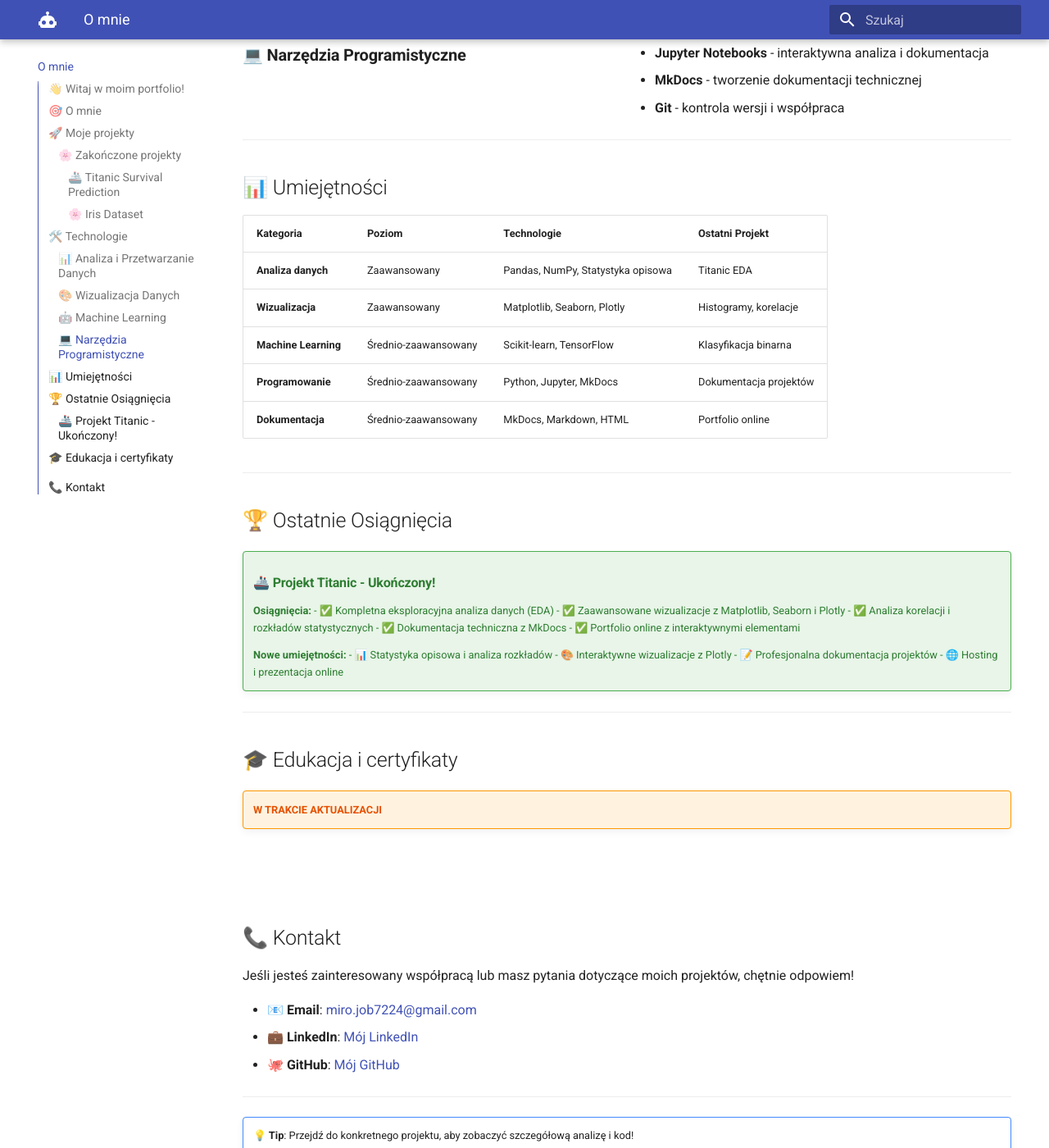
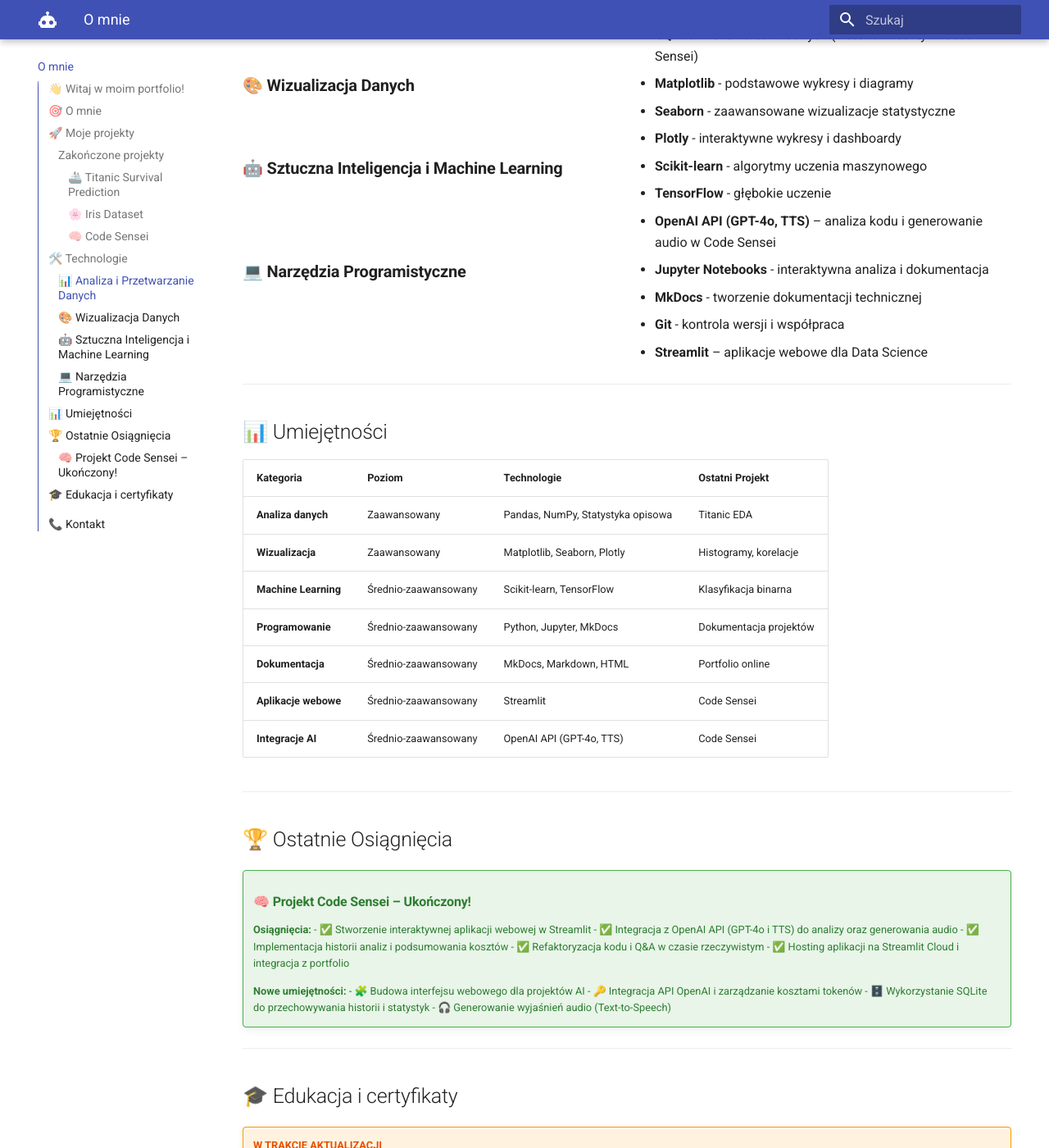
Before and after one commit to Miroslaw7224/My_Ai_Portfolio, an MkDocs documentation site: the page built from docs/index.md, in a window 1280 px wide and 1400 px high, scrolled down 1408 px. Shown: the whole window at 82% size. Built offline with MkDocs 1.6.1 and Material for MkDocs 9.7.7, drawn with Linux system fonts in a browser that asks for light colours; the version menu is left out; some of the changed text lies outside the part shown.

Commit message:
Dodano projekt Code Sensei

```diff
--- a/docs/index.md
+++ b/docs/index.md
@@ -22,7 +22,7 @@
 
 ## 🚀 Moje projekty
 
-### 🌸 **Zakończone projekty**
+### **Zakończone projekty**
 
 #### 🚢 Titanic Survival Prediction
 
@@ -44,7 +44,15 @@
 
 </div>
 
+#### 🧠 Code Sensei
 
+<div class="admonition note" markdown style="background-color: #e3f2fd !important; border-color: #2196f3 !important; color: #1565c0 !important;">
+
+**Interaktywna aplikacja webowa do analizy i refaktoryzacji kodu z użyciem AI**
+
+[**Zobacz projekt →**](Code_sensei/code_sensei.md)
+
+</div>
 ---
 
 ## 🛠️ Technologie
@@ -56,20 +64,24 @@
 - **Pandas** - analiza i manipulacja danych
 - **NumPy** - obliczenia numeryczne
 - **Statystyka opisowa** - analiza rozkładów i korelacji
+- **SQLite** – lokalna baza danych (historia i koszty w Code Sensei)
 
 ### 🎨 **Wizualizacja Danych**
 - **Matplotlib** - podstawowe wykresy i diagramy
 - **Seaborn** - zaawansowane wizualizacje statystyczne
 - **Plotly** - interaktywne wykresy i dashboardy
 
-### 🤖 **Machine Learning**
+### 🤖 **Sztuczna Inteligencja i Machine Learning**
 - **Scikit-learn** - algorytmy uczenia maszynowego
 - **TensorFlow** - głębokie uczenie
+- **OpenAI API (GPT-4o, TTS)** – analiza kodu i generowanie audio w Code Sensei
+
 
 ### 💻 **Narzędzia Programistyczne**
 - **Jupyter Notebooks** - interaktywna analiza i dokumentacja
 - **MkDocs** - tworzenie dokumentacji technicznej
 - **Git** - kontrola wersji i współpraca
+- **Streamlit** – aplikacje webowe dla Data Science
 
 </div>
 
@@ -84,6 +96,9 @@
 | **Machine Learning** | Średnio-zaawansowany | Scikit-learn, TensorFlow | Klasyfikacja binarna |
 | **Programowanie** | Średnio-zaawansowany | Python, Jupyter, MkDocs | Dokumentacja projektów |
 | **Dokumentacja** | Średnio-zaawansowany | MkDocs, Markdown, HTML | Portfolio online |
+| **Aplikacje webowe** | Średnio-zaawansowany | Streamlit | Code Sensei |
+| **Integracje AI** | Średnio-zaawansowany | OpenAI API (GPT-4o, TTS) | Code Sensei |
+
 
 ---
 
@@ -91,20 +106,20 @@
 
 <div class="admonition success" markdown style="background-color: #e8f5e8 !important; border-color: #4caf50 !important; color: #2e7d32 !important;">
 
-### 🚢 **Projekt Titanic - Ukończony!**
+### 🧠 **Projekt Code Sensei – Ukończony!**
 
 **Osiągnięcia:**
-- ✅ Kompletna eksploracyjna analiza danych (EDA)
-- ✅ Zaawansowane wizualizacje z Matplotlib, Seaborn i Plotly
-- ✅ Analiza korelacji i rozkładów statystycznych
-- ✅ Dokumentacja techniczna z MkDocs
-- ✅ Portfolio online z interaktywnymi elementami
+- ✅ Stworzenie interaktywnej aplikacji webowej w Streamlit
+- ✅ Integracja z OpenAI API (GPT-4o i TTS) do analizy oraz generowania audio
+- ✅ Implementacja historii analiz i podsumowania kosztów
+- ✅ Refaktoryzacja kodu i Q&A w czasie rzeczywistym
+- ✅ Hosting aplikacji na Streamlit Cloud i integracja z portfolio
 
 **Nowe umiejętności:**
-- 📊 Statystyka opisowa i analiza rozkładów
-- 🎨 Interaktywne wizualizacje z Plotly
-- 📝 Profesjonalna dokumentacja projektów
-- 🌐 Hosting i prezentacja online
+- 🧩 Budowa interfejsu webowego dla projektów AI
+- 🔑 Integracja API OpenAI i zarządzanie kosztami tokenów
+- 🗄️ Wykorzystanie SQLite do przechowywania historii i statystyk
+- 🎧 Generowanie wyjaśnień audio (Text-to-Speech)
 
 </div>
 
--- a/mkdocs.yml
+++ b/mkdocs.yml
@@ -22,6 +22,7 @@
     - search.share
     - content.code.annotate
     - content.tabs.link
+    - content.image.zoom
   palette:
     - scheme: default
       primary: "#000000"
@@ -41,6 +42,7 @@
 - O mnie: index.md
 - Obecne projekty: obecne-projekty.md
 - Zakończone projekty:
+  - Code Sensei : Code_sensei/code_sensei.md
   - Titanic: Titanic/index.md
   - Iris: Iris/index.md
 markdown_extensions:
@@ -64,3 +66,7 @@
 
 plugins:
   - search
+
+extra:
+  version:
+    provider: mike
```
Also changed, not shown: docs/Code_sensei/code_sensei.md (added, +173 -0 lines), docs/images/Code_sensei_1.jpg (added), docs/images/Code_sensei_2.jpg (added).
